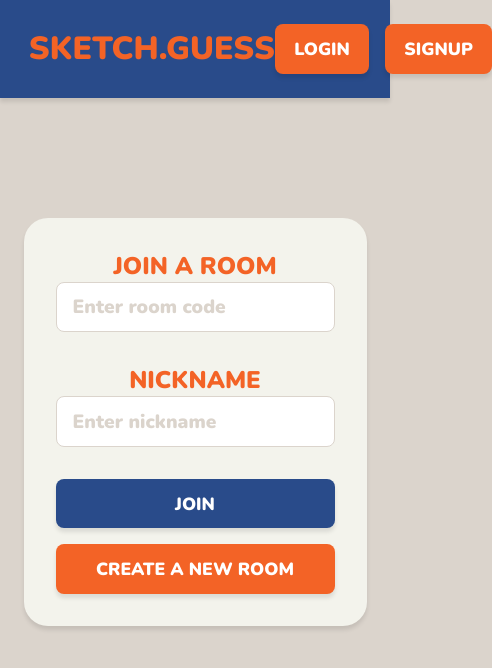
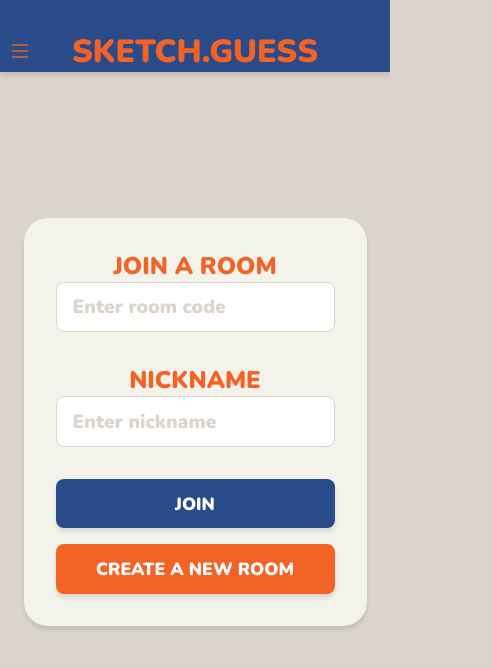
Before and after one commit to 99patricia/Guess-a-Sketch, a React (Create React App) app in the folder client/: page / in a window 390 px wide. Shown: the top 668 px of the page, 492 px wide, since content can reach past the window. Built offline with nearby package versions, Linux system fonts and the light colour scheme; no server answers.

Commit message:
Create different header for mobile users

```diff
--- a/client/package.json
+++ b/client/package.json
@@ -12,6 +12,7 @@
     "bootstrap-icons": "^1.10.3",
     "react": "^18.2.0",
     "react-dom": "^18.2.0",
+    "react-responsive": "^9.0.2",
     "react-router-dom": "^6.8.1",
     "react-scripts": "5.0.1",
     "socket.io-client": "^4.6.1",
--- a/client/src/components/Header.jsx
+++ b/client/src/components/Header.jsx
@@ -1,7 +1,8 @@
-import React from "react";
+import React, { useEffect, useRef, useState } from "react";
 import styled from "styled-components";
+import { useMediaQuery } from "react-responsive";
 
-import { Button } from "components";
+import { Button, IconButton } from "components";
 
 const StyledHeader = styled.div`
     background-color: var(--primary);
@@ -27,8 +28,47 @@ const StyledSiteLink = styled.a`
     text-transform: uppercase;
 `;
 
+const StyledHeaderMobile = styled(StyledHeader)`
+    display: grid;
+    grid-template-columns: 1fr 3fr 1fr;
+    padding: 0;
+    padding-top: 2rem;
+`;
+
+const StyledNavMenu = styled.div`
+    padding: 1rem;
+    margin-top: 72px;
+    position: absolute;
+    width: 100%;
+    background-color: var(--light-beige);
+
+    > li {
+        display: block;
+    }
+`;
+
 function Header(props) {
+    const navButtonRef = useRef();
+    const [showNavMenu, setShowNavMenu] = useState(false);
+    const isBigScreen = useMediaQuery({
+        query: "(min-width: 769px)",
+    });
+    const isTabletOrMobile = useMediaQuery({ query: "(max-width: 768px)" });
+
+    useEffect(() => {
+        const navButton = navButtonRef.current;
+
+        if (isTabletOrMobile) {
+            navButton.addEventListener("click", () => {
+                setShowNavMenu(!showNavMenu);
+            });
+        }
+    }, [showNavMenu, isTabletOrMobile]);
+
     return (
+        <>
+            {showNavMenu && <NavMenu />}
+            {isBigScreen && (
                 <StyledHeader>
                     <StyledSiteLink href="/">sketch.guess</StyledSiteLink>
                     <div className="flex">
@@ -36,6 +76,31 @@ function Header(props) {
                         <Button secondary>Signup</Button>
                     </div>
                 </StyledHeader>
+            )}
+            {isTabletOrMobile && (
+                <StyledHeaderMobile>
+                    <IconButton
+                        iconClassName="bi-list"
+                        noBackground
+                        ref={navButtonRef}
+                    />
+                    <StyledSiteLink href="/">sketch.guess</StyledSiteLink>
+                </StyledHeaderMobile>
+            )}
+        </>
+    );
+}
+
+function NavMenu() {
+    return (
+        <StyledNavMenu>
+            <li>
+                <a href="/">Login</a>
+            </li>
+            <li>
+                <a href="/">Signup</a>
+            </li>
+        </StyledNavMenu>
     );
 }
 
--- a/client/src/components/IconButton.jsx
+++ b/client/src/components/IconButton.jsx
@@ -9,6 +9,8 @@ const StyledIconButton = styled.button`
     height: 40px;
     font-size: 1.5rem;
     cursor: pointer;
+    background-color: ${(props) =>
+        props.noBackground ? "transparent" : "var(--light-beige)"};
 `;
 
 const IconButton = React.forwardRef((props, ref) => {
```
Also changed, not shown: 1 other file (tests, documents, lock files or other folders). Lines whose indentation alone changed are shown as unchanged.
